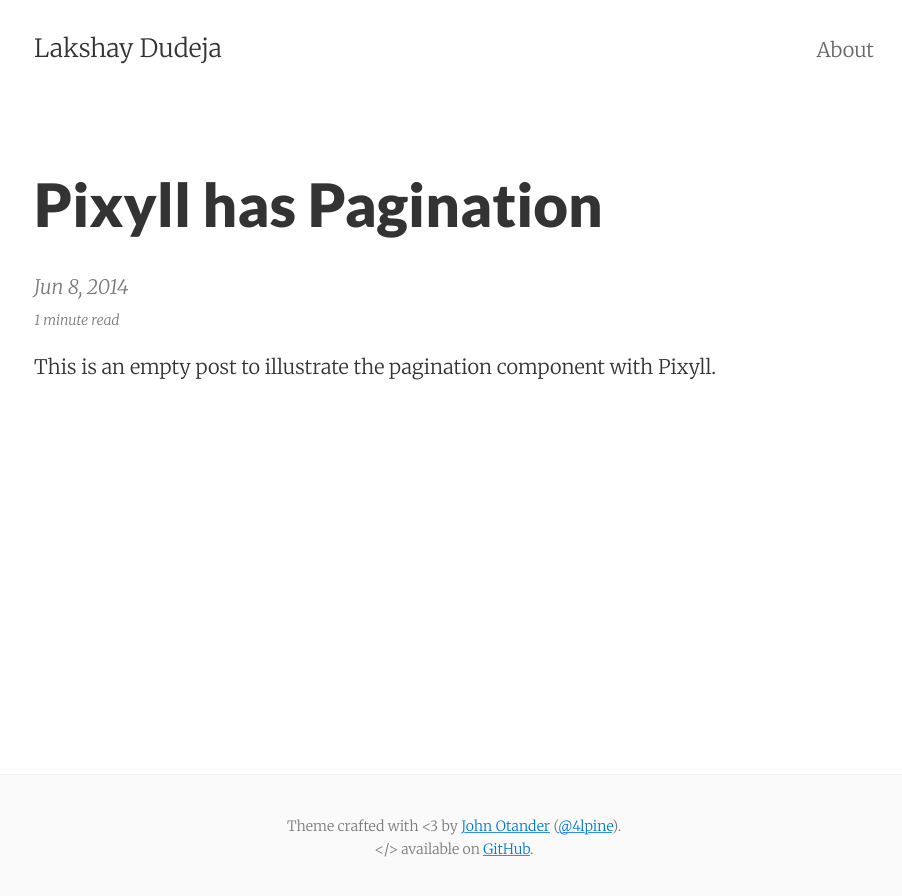
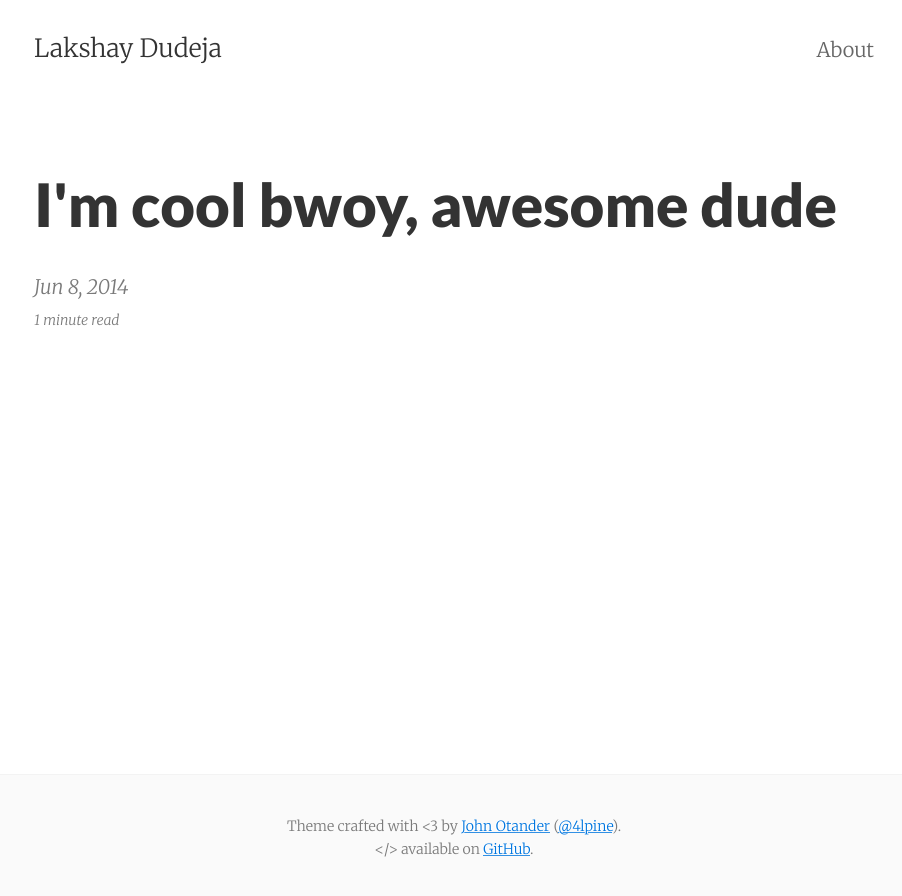
Before and after one commit to lakshaydudeja/lakshaydudeja.github.io, a Jekyll site: the page built from _posts/2014-06-08-pixyll-has-pagination.md, in a window 1280 px wide. Shown: the top 896 px of the page, without its empty margins (186-1088 px from the left). Built offline with Jekyll 4.4.1, drawn with Linux system fonts in a browser that asks for light colours.

Commit message:
updated blog post

```diff
--- a/_posts/2014-06-08-pixyll-has-pagination.md
+++ b/_posts/2014-06-08-pixyll-has-pagination.md
@@ -1,9 +1,7 @@
 ---
 layout:     post
-title:      Pixyll has Pagination
+title:      I'm cool bwoy, awesome dude
 date:       2014-06-08 11:21:29
 summary:    This is an empty post to illustrate the pagination component with Pixyll.
 categories: jekyll pixyll
 ---
-
-This is an empty post to illustrate the pagination component with Pixyll.
```
